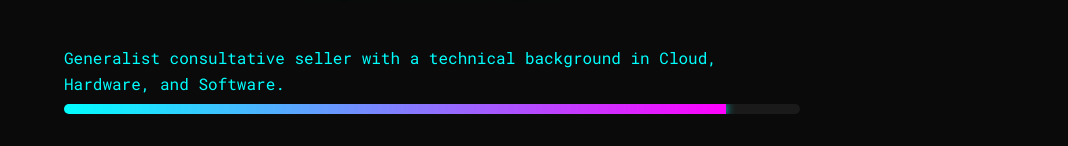
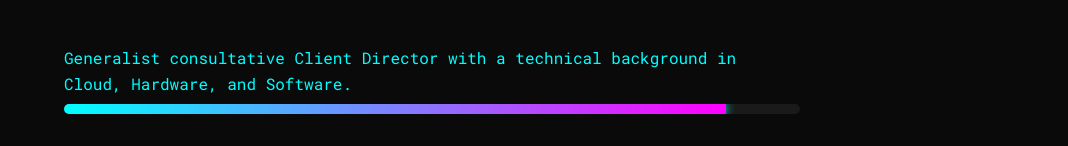
Before and after one commit to 8E23M2VRC60/dryfire-simulator, a plain HTML site: page index.html in a window 1280 px wide. Shown: the part 1431-1577 px from the top of the page, without its empty margins (208-1276 px from the left). Drawn offline with Linux system fonts and the light colour scheme.

Commit message:
Update skill description from seller to Client Director

```diff
--- a/index.html
+++ b/index.html
@@ -43,7 +43,7 @@
             <h2 class="section-title">Core Skills</h2>
             <div class="skills-grid">
                 <div class="skill-item">
-                    <span class="skill-name">Generalist consultative seller with a technical background in Cloud, Hardware, and Software.</span>
+                    <span class="skill-name">Generalist consultative Client Director with a technical background in Cloud, Hardware, and Software.</span>
                     <div class="skill-bar">
                         <div class="skill-fill" style="--level: 90%;"></div>
                     </div>
```
